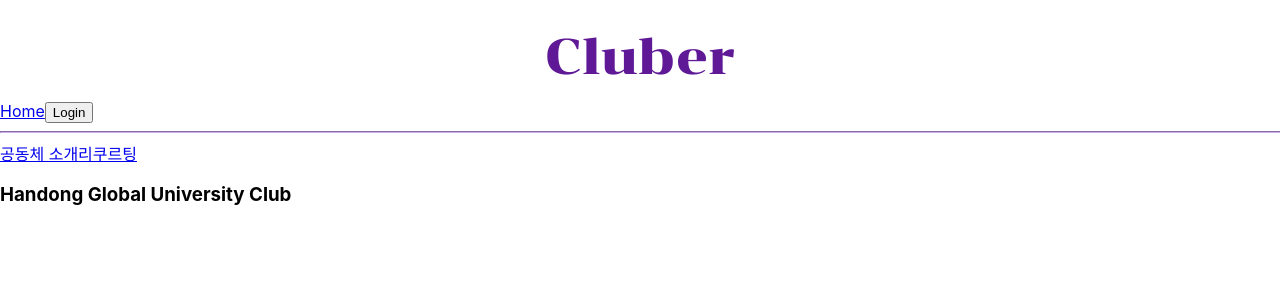
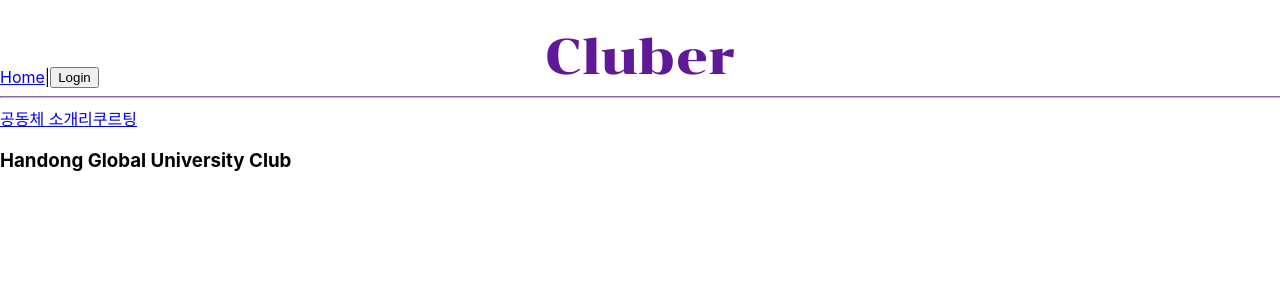
Before and after one commit to minzziPark/Cluber, a React (Create React App) app in the folder cluber/: page / in a window 1280 px wide. Shown: the top 300 px of the page. Built offline with nearby package versions, Linux system fonts and the light colour scheme.

Commit message:
css added

```diff
--- a/cluber/src/component/Header.js
+++ b/cluber/src/component/Header.js
@@ -5,11 +5,12 @@
 export default function Header() {
   const [isLogin, setIsLogin] = useState(false);
   return (
-    <div style={{ style }}>
+    <div>
       <div className={`${style.header}`}>
-        <h1 className={`${style.title}`}>Cluber</h1>
-        <div>
+        <div className={`${style.title}`}>Cluber</div>
+        <div className={`${style.home_rog}`}>
           <Link to="/">Home</Link>
+          <div>|</div>
           <button>{isLogin ? "Logout" : "Login"}</button>
         </div>
       </div>
--- a/cluber/src/css/Header.module.css
+++ b/cluber/src/css/Header.module.css
@@ -1,4 +1,5 @@
-.header {
+.header .home_rog {
+  display: flex;
 }
 
 .title {
```
